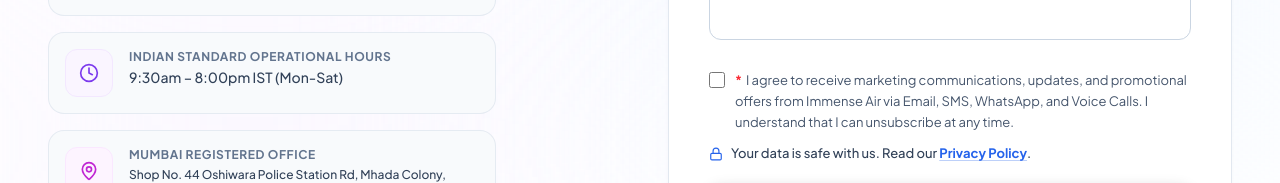
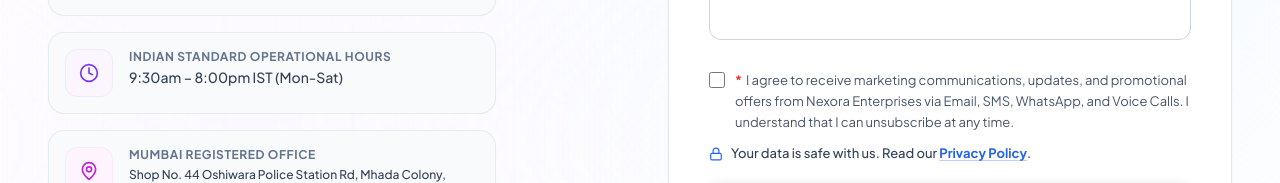
Before and after one commit to nexoraenterprises257-del/nexora-enterprises, a React (Vite) app: page /contact in a window 1280 px wide. Shown: the part 747-930 px from the top of the page. Built offline with nearby package versions, Linux system fonts and the light colour scheme.

Commit message:
fix: replace Immense Air with Nexora Enterprises in marketing consent

```diff
--- a/src/components/sections/Contact.tsx
+++ b/src/components/sections/Contact.tsx
@@ -250,7 +250,7 @@ export function Contact() {
                       />
                       <label htmlFor="marketingConsent" className="text-xs sm:text-[13px] text-slate-600 leading-relaxed cursor-pointer select-none">
                         <span className="text-red-500 font-bold mr-1">*</span>
-                        I agree to receive marketing communications, updates, and promotional offers from Immense Air via Email, SMS, WhatsApp, and Voice Calls. I understand that I can unsubscribe at any time.
+                        I agree to receive marketing communications, updates, and promotional offers from Nexora Enterprises via Email, SMS, WhatsApp, and Voice Calls. I understand that I can unsubscribe at any time.
                       </label>
                     </div>
 
```
